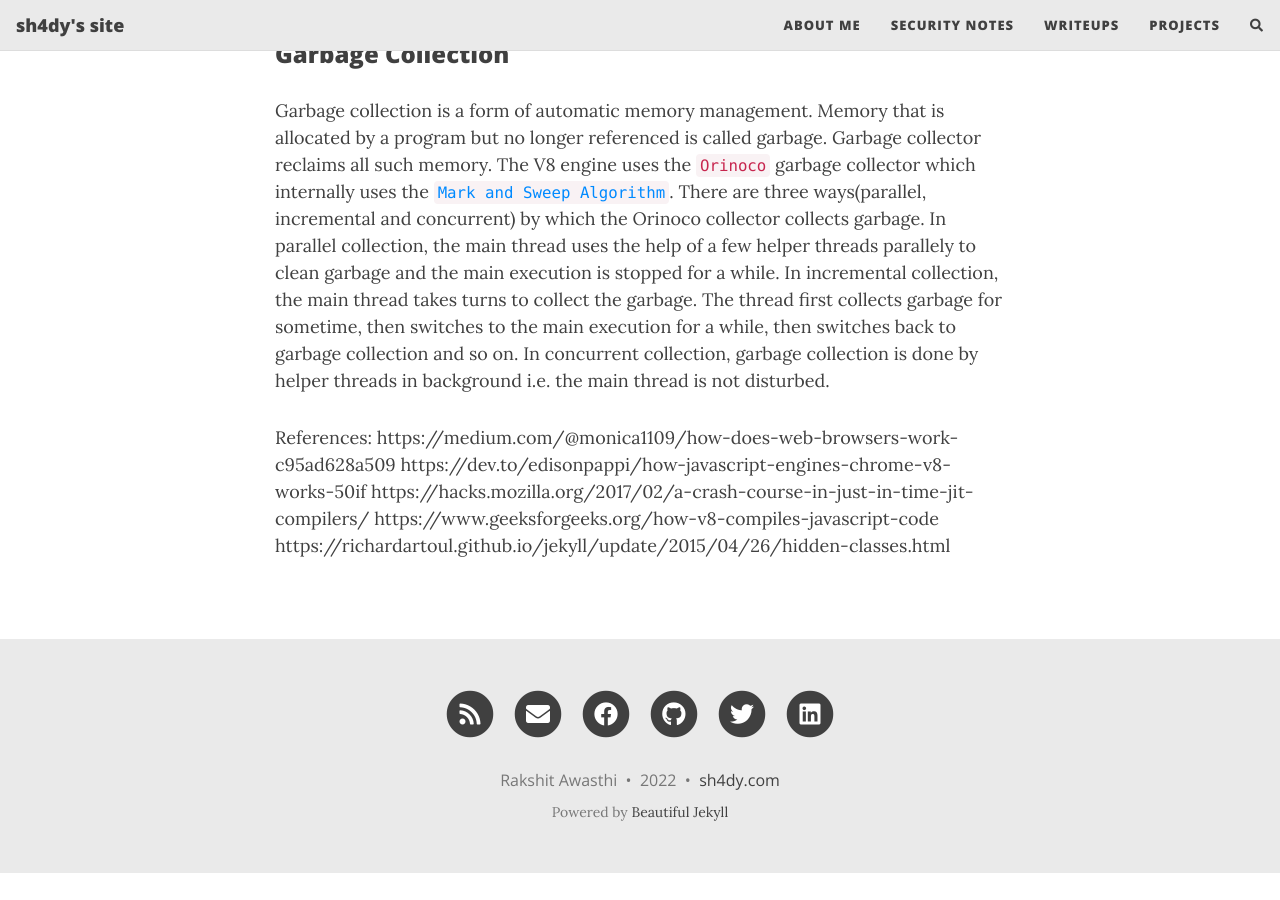
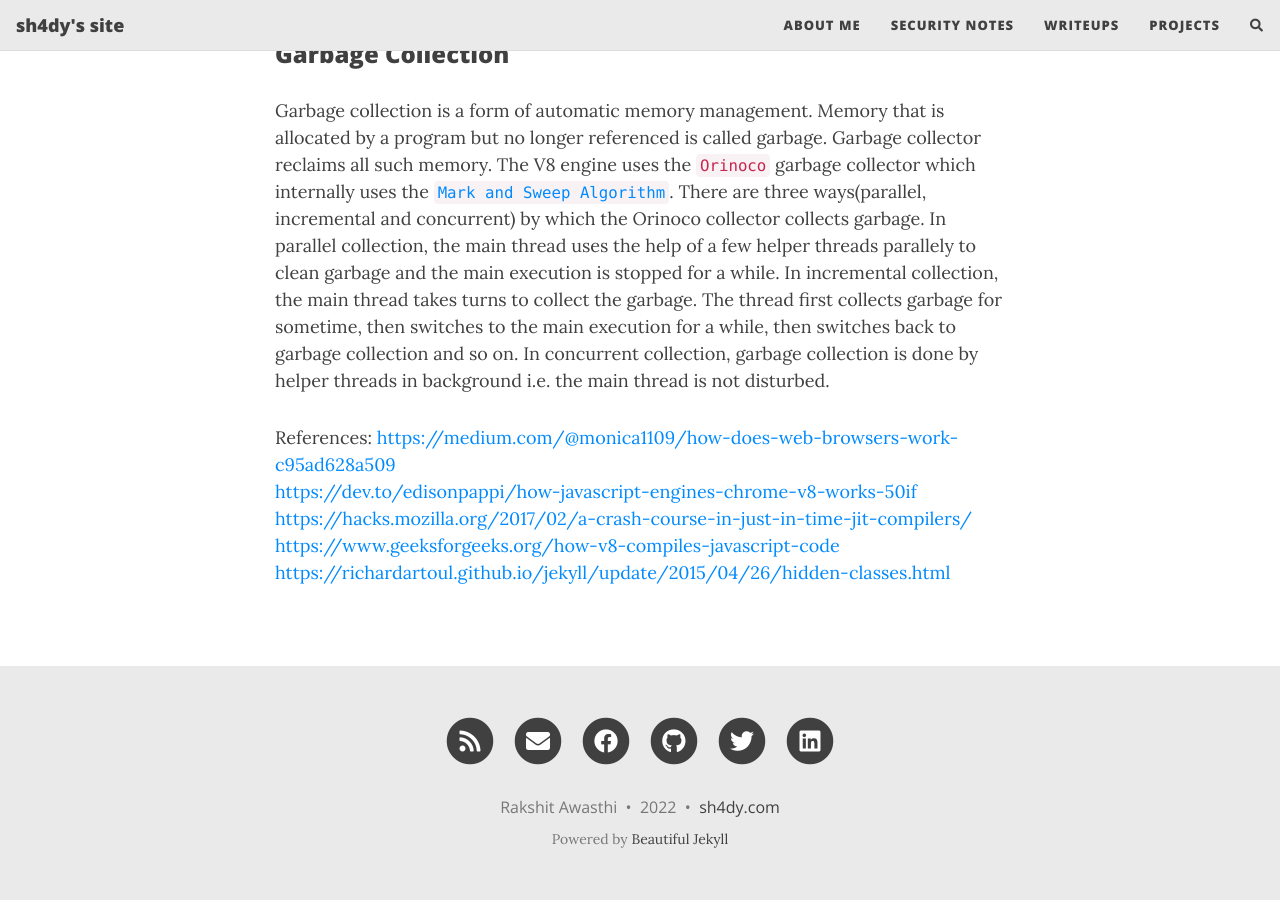
Before and after one commit to 0xSh4dy/archives_sh4dy.com, a Jekyll site: the page built from notes/browser-pwn/browser_basics.md, in a window 1280 px wide and 900 px high, scrolled down 4489 px. Built offline with Jekyll 4.4.1, drawn with Linux system fonts in a browser that asks for light colours; nearby versions of some CDN libraries; comment, search, counter and statistics services are not loaded; before the commit the page ends 5362 px from its top, so only the background shows below that; some of the changed lines change nothing that is shown.

```diff
--- a/notes/browser-pwn/browser_basics.md
+++ b/notes/browser-pwn/browser_basics.md
@@ -79,8 +79,12 @@
 Garbage collection is a form of automatic memory management. Memory that is allocated by a program but no longer referenced is called garbage. Garbage collector reclaims all such memory. The V8 engine uses the `Orinoco` garbage collector which internally uses the [`Mark and Sweep Algorithm`](https://www.geeksforgeeks.org/mark-and-sweep-garbage-collection-algorithm/). There are three ways(parallel, incremental and concurrent) by which the Orinoco collector collects garbage. In parallel collection, the main thread uses the help of a few helper threads parallely to clean garbage and the main execution is stopped for a while. In incremental collection, the main thread takes turns to collect the garbage. The thread first collects garbage for sometime, then switches to the main execution for a while, then switches back to garbage collection and so on. In concurrent collection, garbage collection is done by helper threads in background i.e. the main thread is not disturbed.
 
 References:
-https://medium.com/@monica1109/how-does-web-browsers-work-c95ad628a509
-https://dev.to/edisonpappi/how-javascript-engines-chrome-v8-works-50if
-https://hacks.mozilla.org/2017/02/a-crash-course-in-just-in-time-jit-compilers/
-https://www.geeksforgeeks.org/how-v8-compiles-javascript-code
-https://richardartoul.github.io/jekyll/update/2015/04/26/hidden-classes.html
+[https://medium.com/@monica1109/how-does-web-browsers-work-c95ad628a509](https://medium.com/@monica1109/how-does-web-browsers-work-c95ad628a509)
+<br>
+[https://dev.to/edisonpappi/how-javascript-engines-chrome-v8-works-50if](https://dev.to/edisonpappi/how-javascript-engines-chrome-v8-works-50if)
+<br>
+[https://hacks.mozilla.org/2017/02/a-crash-course-in-just-in-time-jit-compilers/](https://dev.to/edisonpappi/how-javascript-engines-chrome-v8-works-50if)
+<br>
+[https://www.geeksforgeeks.org/how-v8-compiles-javascript-code](https://dev.to/edisonpappi/how-javascript-engines-chrome-v8-works-50if)
+<br>
+[https://richardartoul.github.io/jekyll/update/2015/04/26/hidden-classes.html](https://richardartoul.github.io/jekyll/update/2015/04/26/hidden-classes.html)
```
